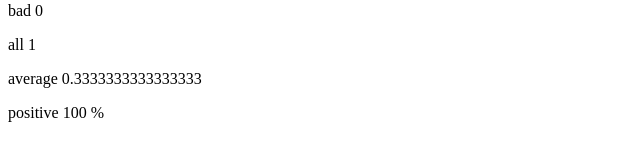
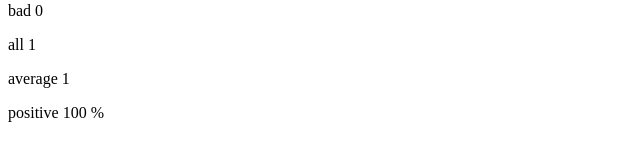
Before and after one commit to nicholasboyce/Full-Stack-Open, a React (Vite) app in the folder part1/unicafe/: page / in a window 1280 px wide. Both pictures are taken after a click on the button "good". Shown: the part 247-407 px from the top of the page, without its empty margins (0-640 px from the left). Built offline with nearby package versions, Linux system fonts and the light colour scheme.

Commit message:
Exercise 1.10 and fixed the way averages were calculated.

```diff
--- a/part1/unicafe/src/App.jsx
+++ b/part1/unicafe/src/App.jsx
@@ -17,10 +17,20 @@
   )
 }
 
+const StatisticLine = ({text, value}) => {
+  let symbol = '';
+  if (text === "positive") {
+    symbol = '%'
+  }
+  return (
+    <p>{text} {value} {symbol}</p>
+  )
+}
+
 const Statistics = (props) => {
   const {good, neutral, bad} = props.counts;
   const total = good + neutral + bad;
-  const average = total / 3;
+  const average = ((good * 1) + (bad * -1)) / total;
   const positive = (good / total) * 100;
 
   if (!good && !neutral && !bad) {
@@ -32,12 +42,12 @@
   return (
     <>
       <h1>statistics</h1>
-      <p>good {good}</p>
-      <p>neutral {neutral}</p>
-      <p>bad {bad}</p>
-      <p>all {total}</p>
-      <p>average {average}</p>
-      <p>positive {positive} %</p>
+      <StatisticLine text="good" value={good} />
+      <StatisticLine text="neutral" value={neutral} />
+      <StatisticLine text="bad" value={bad} />
+      <StatisticLine text="all" value={total} />
+      <StatisticLine text="average" value={average} />
+      <StatisticLine text="positive" value={positive} />
     </>
   )
 }
```
